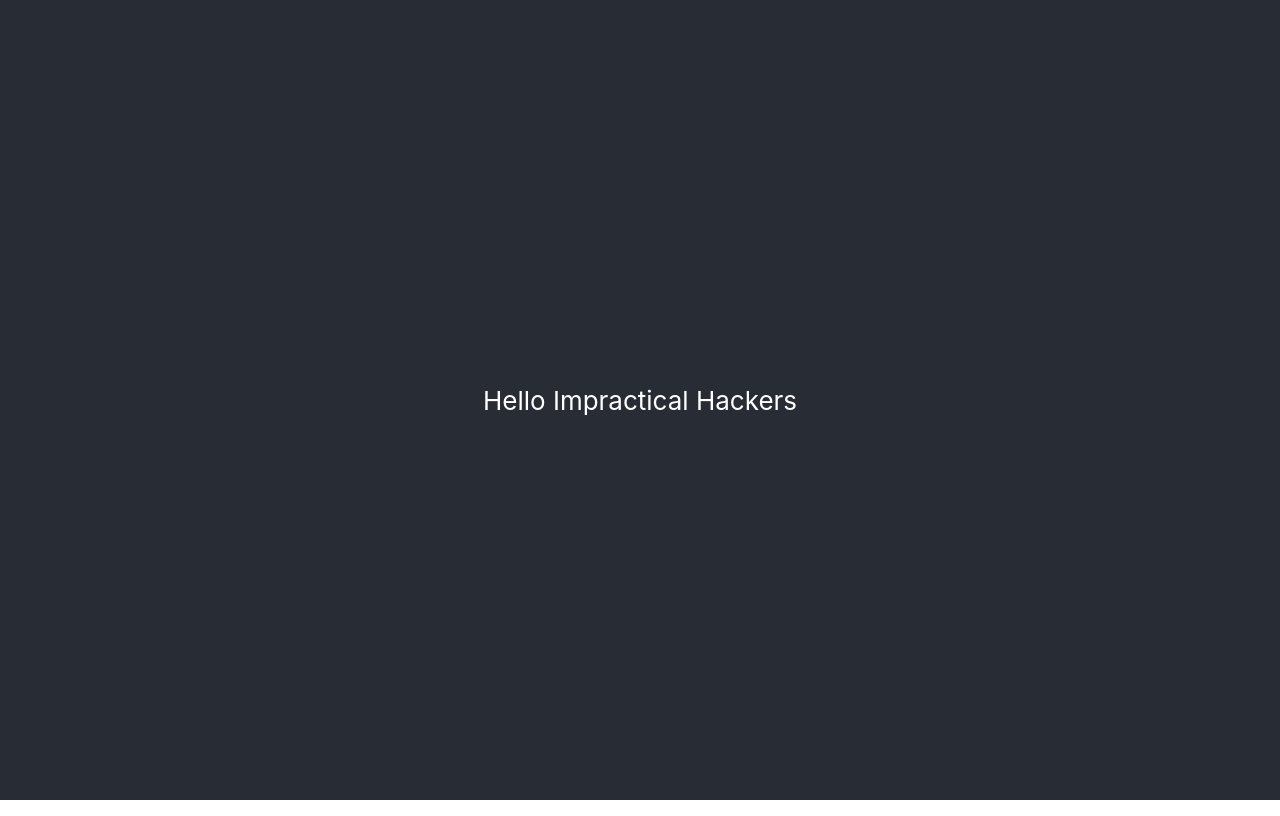
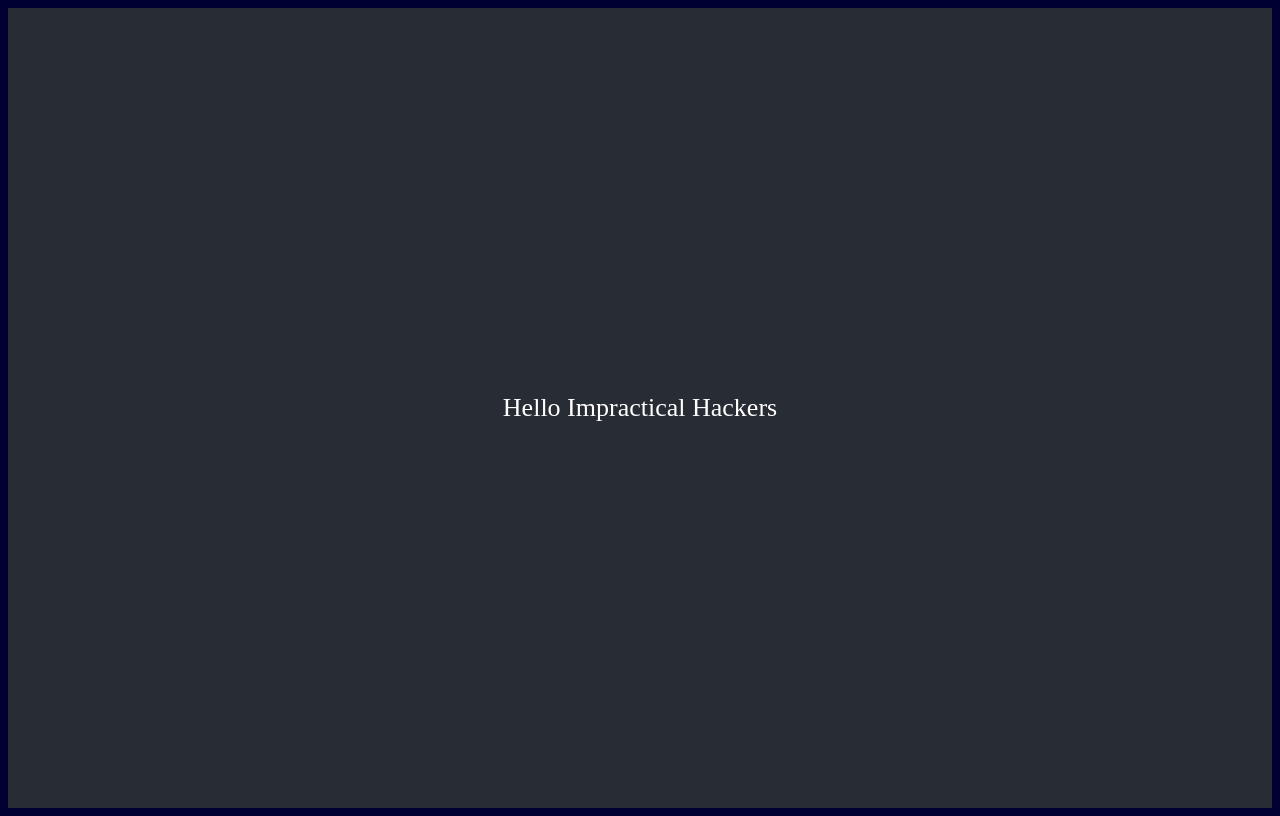
Before and after one commit to SafeTorpedo/Impractical-Hackers, a React (Create React App) app: page / in a window 1280 px wide. Built offline with nearby package versions, Linux system fonts and the light colour scheme.

Commit message:
Added Tailwind CSS Library and created config files

```diff
--- a/package.json
+++ b/package.json
@@ -35,5 +35,10 @@
       "last 1 firefox version",
       "last 1 safari version"
     ]
+  },
+  "devDependencies": {
+    "autoprefixer": "^10.4.11",
+    "postcss": "^8.4.16",
+    "tailwindcss": "^3.1.8"
   }
 }
--- a/src/index.css
+++ b/src/index.css
@@ -1,13 +1,7 @@
+@tailwind base;
+@tailwind components;
+@tailwind utilities;
+
 body {
-  margin: 0;
-  font-family: -apple-system, BlinkMacSystemFont, 'Segoe UI', 'Roboto', 'Oxygen',
-    'Ubuntu', 'Cantarell', 'Fira Sans', 'Droid Sans', 'Helvetica Neue',
-    sans-serif;
-  -webkit-font-smoothing: antialiased;
-  -moz-osx-font-smoothing: grayscale;
+    background-color: #000032;
 }
-
-code {
-  font-family: source-code-pro, Menlo, Monaco, Consolas, 'Courier New',
-    monospace;
-}
```
Also changed, not shown: 1 other file (tests, documents, lock files or other folders).
